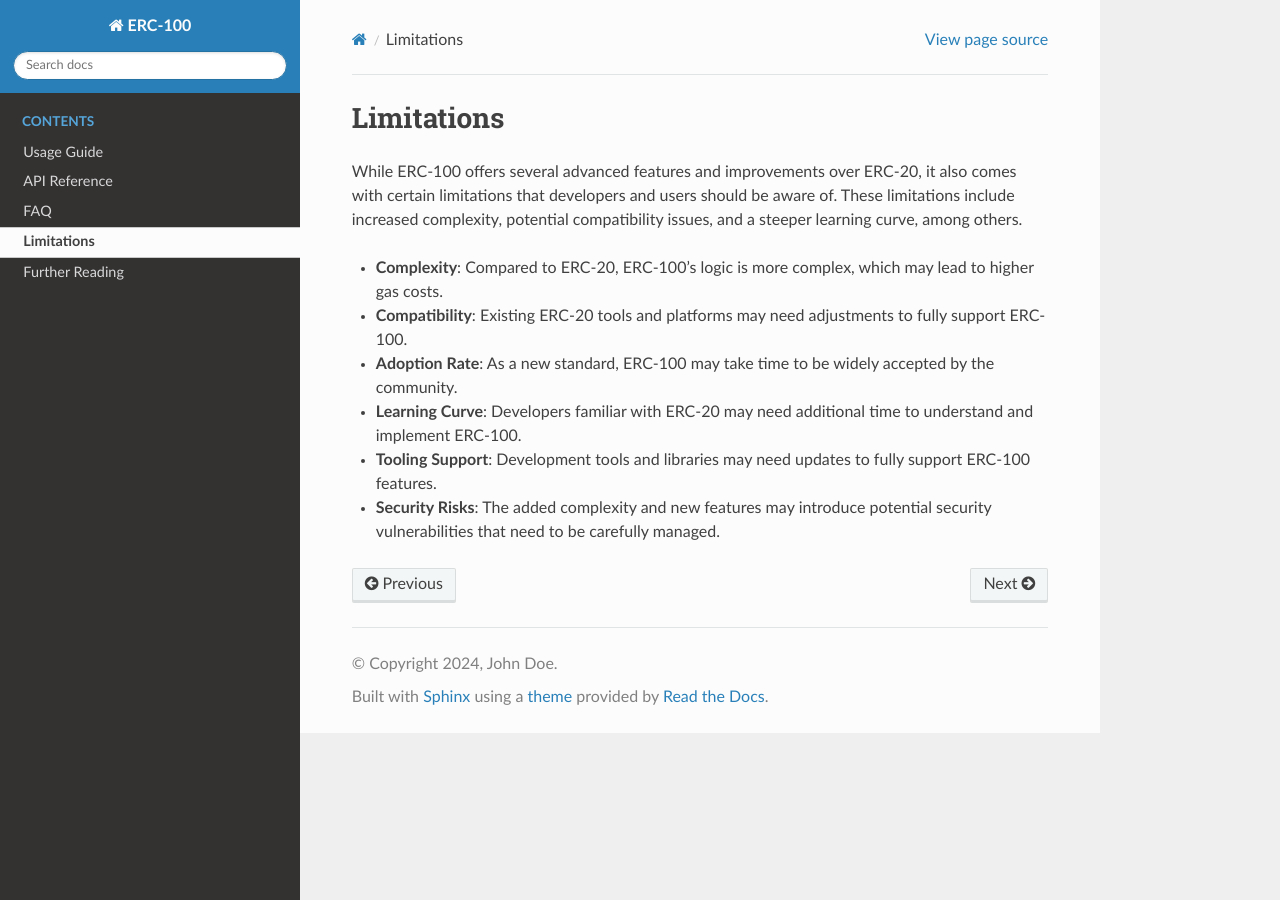
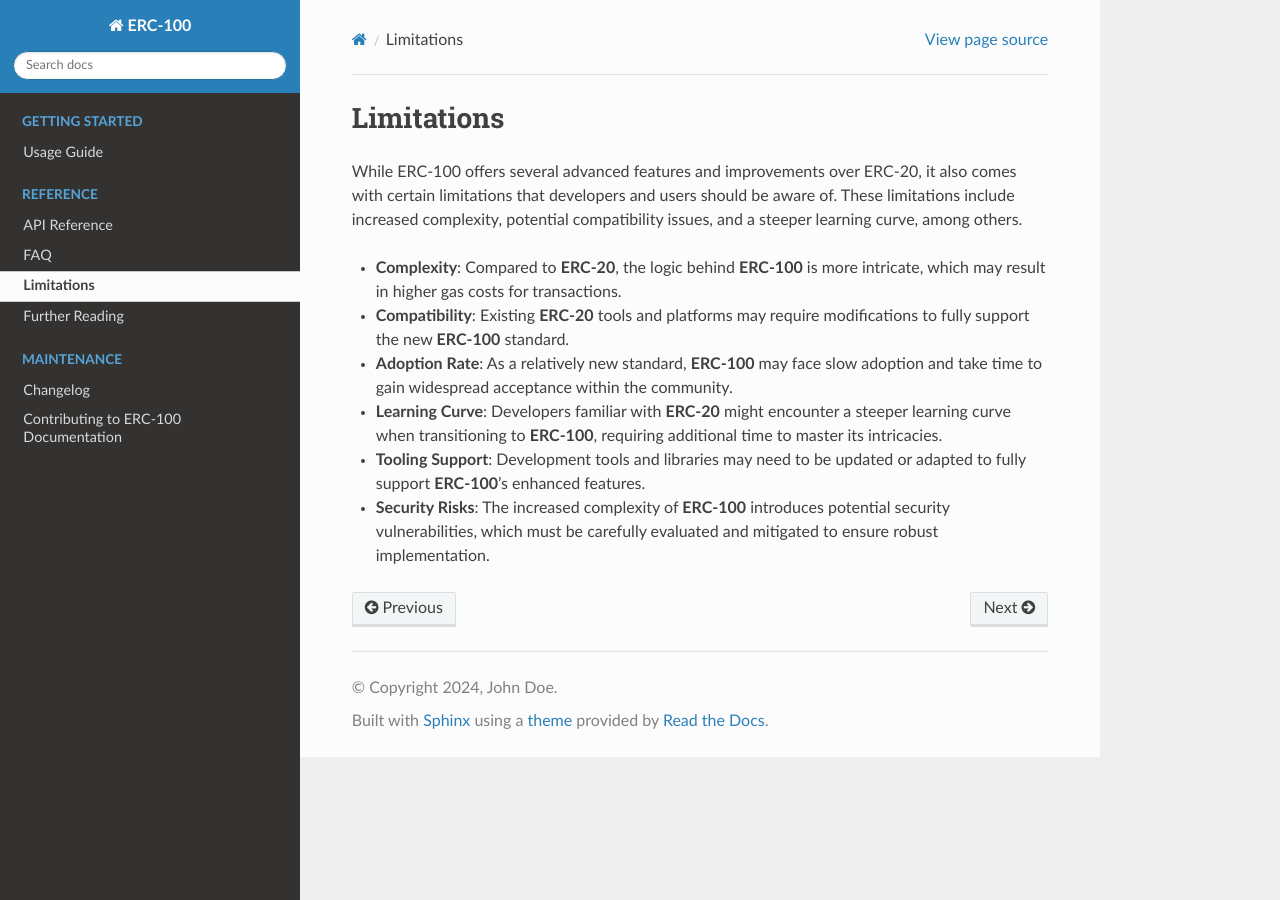
Before and after one commit to BTI-US/ERC-100, a Sphinx documentation site: the page built from docs/source/limitation.rst, in a window 1280 px wide. Built offline with Sphinx 7.4.7 and the Read the Docs theme 3.1.0, drawn with Linux system fonts in a browser that asks for light colours.

Commit message:
Add changelog and contributing

```diff
--- a/README.rst
+++ b/README.rst
@@ -23,6 +23,7 @@ Contents
 - :doc:`faq`
 - :doc:`limitations`
 - :doc:`further-reading`
+- :doc:`changelog`
 
 Getting Started
 ---------------
--- a/docs/source/api.rst
+++ b/docs/source/api.rst
@@ -139,7 +139,7 @@ Methods
 Events
 ------
 
-.. event:: PriceUpdated(pool, newPrice)
+.. function:: PriceUpdated(pool, newPrice)
 
    Emitted when the token price is updated.
 
@@ -149,7 +149,7 @@ Events
    - `pool` (`address`): The address of the liquidity pool where the price update occurred.
    - `newPrice` (`uint256`): The new price of the token after the update.
 
-.. event:: ActionDetermined(from, to, action)
+.. function:: ActionDetermined(from, to, action)
 
    Emitted when a swap action is determined.
 
--- a/docs/source/limitation.rst
+++ b/docs/source/limitation.rst
@@ -3,9 +3,15 @@ Limitations
 
 While ERC-100 offers several advanced features and improvements over ERC-20, it also comes with certain limitations that developers and users should be aware of. These limitations include increased complexity, potential compatibility issues, and a steeper learning curve, among others.
 
-- **Complexity**: Compared to ERC-20, ERC-100's logic is more complex, which may lead to higher gas costs.
-- **Compatibility**: Existing ERC-20 tools and platforms may need adjustments to fully support ERC-100.
-- **Adoption Rate**: As a new standard, ERC-100 may take time to be widely accepted by the community.
-- **Learning Curve**: Developers familiar with ERC-20 may need additional time to understand and implement ERC-100.
-- **Tooling Support**: Development tools and libraries may need updates to fully support ERC-100 features.
-- **Security Risks**: The added complexity and new features may introduce potential security vulnerabilities that need to be carefully managed.
+- **Complexity**:
+  Compared to **ERC-20**, the logic behind **ERC-100** is more intricate, which may result in higher gas costs for transactions.
+- **Compatibility**:
+  Existing **ERC-20** tools and platforms may require modifications to fully support the new **ERC-100** standard.
+- **Adoption Rate**:
+  As a relatively new standard, **ERC-100** may face slow adoption and take time to gain widespread acceptance within the community.
+- **Learning Curve**:
+  Developers familiar with **ERC-20** might encounter a steeper learning curve when transitioning to **ERC-100**, requiring additional time to master its intricacies.
+- **Tooling Support**:
+  Development tools and libraries may need to be updated or adapted to fully support **ERC-100**'s enhanced features.
+- **Security Risks**:
+  The increased complexity of **ERC-100** introduces potential security vulnerabilities, which must be carefully evaluated and mitigated to ensure robust implementation.
```
Also changed, not shown: other parts of README.rst (+1 -1 lines), docs/source/changelog.rst (added, +23 -0 lines), docs/source/contributing.rst (renamed from CONTRIBUTING.md, +8 -6 lines), docs/source/index.rst (+14 -2 lines), docs/source/usage.rst (+10 -5 lines).
